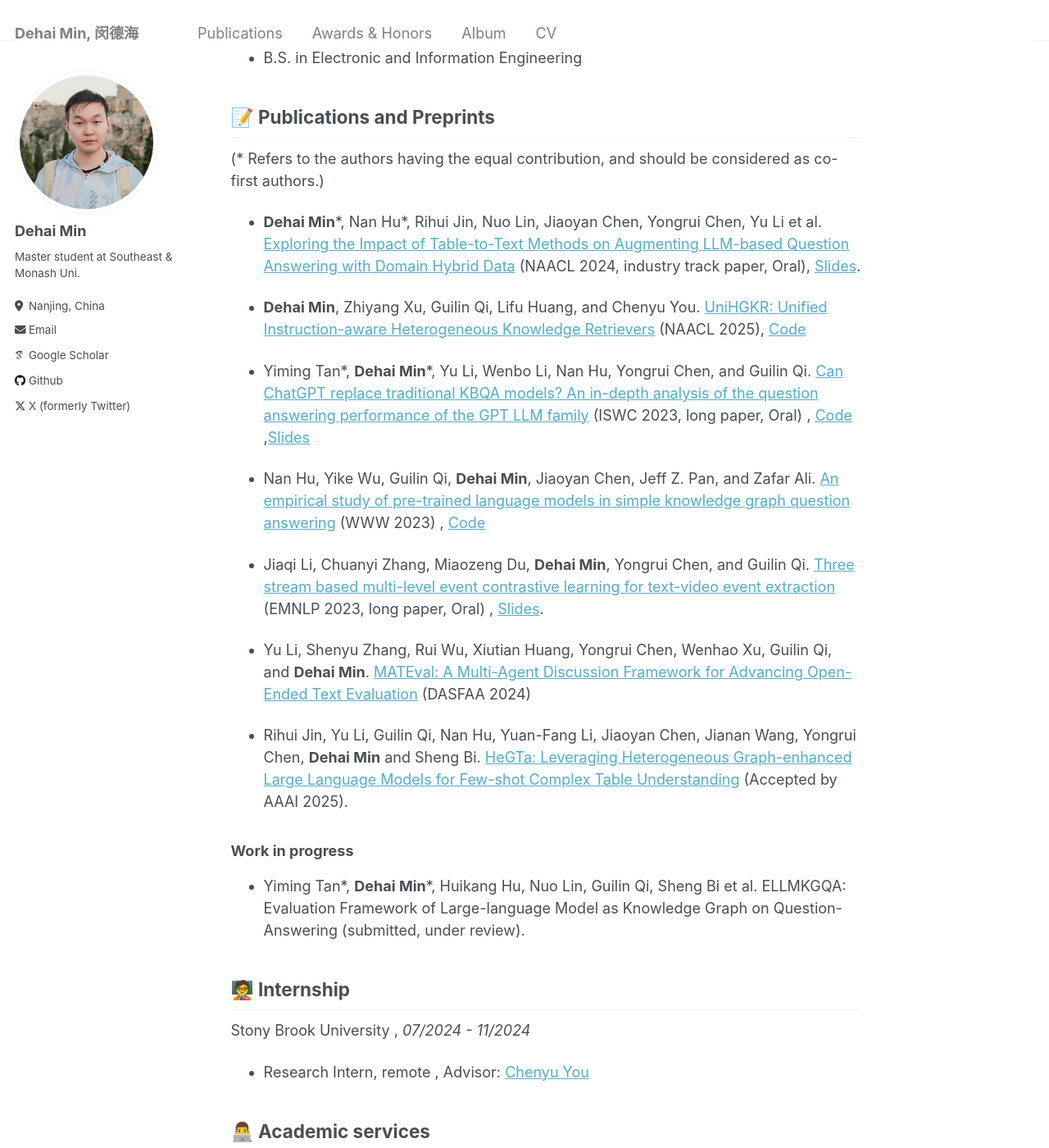
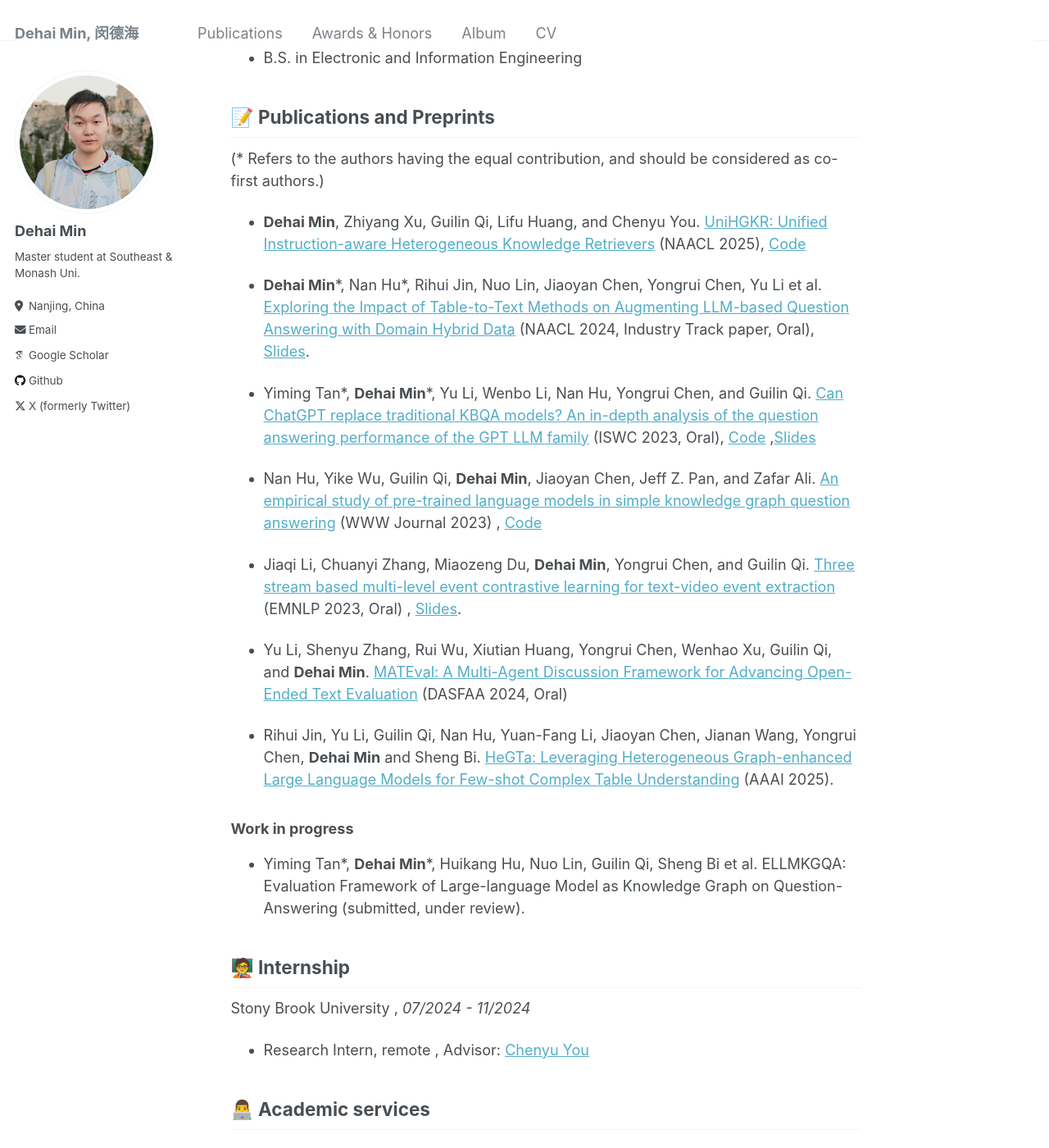
Before and after one commit to ZhishanQ/ZhishanQ.github.io, a Jekyll site: the page built from _pages/about.md, in a window 1280 px wide and 1400 px high, scrolled down 820 px. Shown: the whole window at 82% size. Built offline with Jekyll 4.4.1, drawn with Linux system fonts in a browser that asks for light colours; some web fonts are replaced.

Commit message:
Update about.md

```diff
--- a/_pages/about.md
+++ b/_pages/about.md
@@ -36,21 +36,23 @@ Hefei University , *09/2017 - 06/2022*
 ## 📝 Publications and Preprints
 (* Refers to the authors having the equal contribution, and should be considered as co-first authors.)
 
-* **Dehai Min**\*, Nan Hu\*, Rihui Jin, Nuo Lin, Jiaoyan Chen, Yongrui Chen, Yu Li et al. [Exploring the Impact of Table-to-Text Methods on Augmenting LLM-based Question Answering with Domain Hybrid Data](https://arxiv.org/abs/2402.12869) (NAACL 2024, industry track paper, Oral), [Slides](https://zhishanq.github.io/files/Oral_for_NAACL_2024.pdf).
 
 * **Dehai Min**, Zhiyang Xu, Guilin Qi, Lifu Huang, and Chenyu You. [UniHGKR: Unified Instruction-aware Heterogeneous Knowledge Retrievers](https://arxiv.org/abs/2410.20163) (NAACL 2025), [Code](https://github.com/ZhishanQ/UniHGKR)
 
 
-* Yiming Tan\*, **Dehai Min**\*, Yu Li, Wenbo Li, Nan Hu, Yongrui Chen, and Guilin Qi. [Can ChatGPT replace traditional KBQA models? An in-depth analysis of the question answering performance of the GPT LLM family](https://link.springer.com/chapter/10.1007/978-3-031-47240-4_19) (ISWC 2023, long paper, Oral) , [Code](https://github.com/tan92hl/Complex-Question-Answering-Evaluation-of-GPT-family) ,[Slides](https://zhishanq.github.io/files/ISWC2023-oral_new.pdf)
+* **Dehai Min**\*, Nan Hu\*, Rihui Jin, Nuo Lin, Jiaoyan Chen, Yongrui Chen, Yu Li et al. [Exploring the Impact of Table-to-Text Methods on Augmenting LLM-based Question Answering with Domain Hybrid Data](https://arxiv.org/abs/2402.12869) (NAACL 2024, Industry Track paper, Oral), [Slides](https://zhishanq.github.io/files/Oral_for_NAACL_2024.pdf).
 
-* Nan Hu, Yike Wu, Guilin Qi, **Dehai Min**, Jiaoyan Chen, Jeff Z. Pan, and Zafar Ali. [An empirical study of pre-trained language models in simple knowledge graph question answering](https://link.springer.com/article/10.1007/s11280-023-01166-y) (WWW 2023) , [Code](https://github.com/HuuuNan/PLMs-in-Practical-KBQA)
 
-* Jiaqi Li, Chuanyi Zhang, Miaozeng Du, **Dehai Min**, Yongrui Chen, and Guilin Qi. [Three stream based multi-level event contrastive learning for text-video event extraction](https://aclanthology.org/2023.emnlp-main.103/) (EMNLP 2023, long paper, Oral) , [Slides](https://zhishanq.github.io/files/EMNLP_2023_oral.pdf).
+* Yiming Tan\*, **Dehai Min**\*, Yu Li, Wenbo Li, Nan Hu, Yongrui Chen, and Guilin Qi. [Can ChatGPT replace traditional KBQA models? An in-depth analysis of the question answering performance of the GPT LLM family](https://link.springer.com/chapter/10.1007/978-3-031-47240-4_19) (ISWC 2023, Oral), [Code](https://github.com/tan92hl/Complex-Question-Answering-Evaluation-of-GPT-family) ,[Slides](https://zhishanq.github.io/files/ISWC2023-oral_new.pdf)
 
-* Yu Li, Shenyu Zhang, Rui Wu, Xiutian Huang, Yongrui Chen, Wenhao Xu, Guilin Qi, and **Dehai Min**. [MATEval: A Multi-Agent Discussion Framework for Advancing Open-Ended Text Evaluation](https://arxiv.org/abs/2403.19305) (DASFAA 2024)
+* Nan Hu, Yike Wu, Guilin Qi, **Dehai Min**, Jiaoyan Chen, Jeff Z. Pan, and Zafar Ali. [An empirical study of pre-trained language models in simple knowledge graph question answering](https://link.springer.com/article/10.1007/s11280-023-01166-y) (WWW Journal 2023) , [Code](https://github.com/HuuuNan/PLMs-in-Practical-KBQA)
+
+* Jiaqi Li, Chuanyi Zhang, Miaozeng Du, **Dehai Min**, Yongrui Chen, and Guilin Qi. [Three stream based multi-level event contrastive learning for text-video event extraction](https://aclanthology.org/2023.emnlp-main.103/) (EMNLP 2023, Oral) , [Slides](https://zhishanq.github.io/files/EMNLP_2023_oral.pdf).
+
+* Yu Li, Shenyu Zhang, Rui Wu, Xiutian Huang, Yongrui Chen, Wenhao Xu, Guilin Qi, and **Dehai Min**. [MATEval: A Multi-Agent Discussion Framework for Advancing Open-Ended Text Evaluation](https://arxiv.org/abs/2403.19305) (DASFAA 2024, Oral)
 
 * Rihui Jin, Yu Li, Guilin Qi, Nan Hu, Yuan-Fang Li, Jiaoyan Chen, Jianan Wang, Yongrui Chen,
-**Dehai Min** and Sheng Bi. [HeGTa: Leveraging Heterogeneous Graph-enhanced Large Language Models for Few-shot Complex Table Understanding](https://arxiv.org/abs/2403.19723) (Accepted by AAAI 2025).
+**Dehai Min** and Sheng Bi. [HeGTa: Leveraging Heterogeneous Graph-enhanced Large Language Models for Few-shot Complex Table Understanding](https://arxiv.org/abs/2403.19723) (AAAI 2025).
 
 
 ### Work in progress
```
